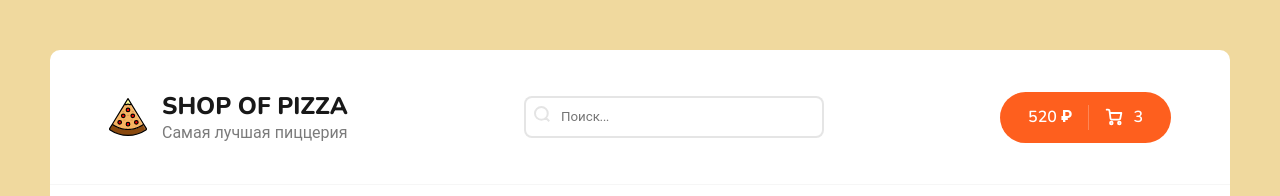
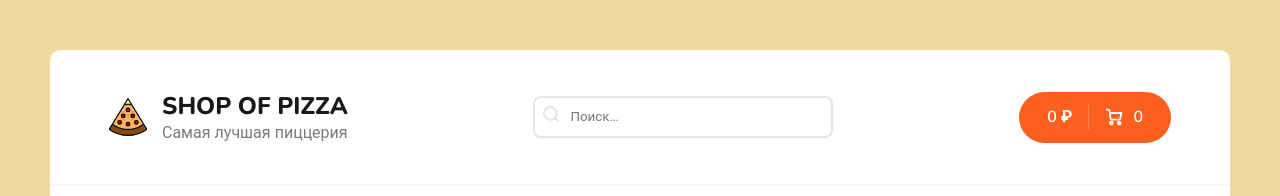
Before and after one commit to Feelcover/Pizza-Project, a React (Create React App) app: page / in a window 1280 px wide. Shown: the top 196 px of the page. Built offline with nearby package versions, Linux system fonts and the light colour scheme; no server answers.

Commit message:
добавлена часть функционала корзины(сумма и количество в хередере + каунтер на кнопке добавить)

```diff
--- a/src/components/Header.jsx
+++ b/src/components/Header.jsx
@@ -1,16 +1,21 @@
-import {Link} from "react-router-dom"
+import { Link } from "react-router-dom";
 import logo from "../img/pizza-logo.svg";
 import { setSearchValue } from "../services/slices/filterSlice";
-import { useDispatch } from "react-redux";
+import { useDispatch, useSelector } from "react-redux";
 import Search from "./Search/Search";
 
 const Header = () => {
+  const { totalPrice, items } = useSelector((state) => state.basketSlice);
   const dispatch = useDispatch();
+
   return (
     <div className="header">
       <div className="container">
         <Link to="/">
-        <div className="header__logo" onClick={()=>dispatch(setSearchValue(''))}>
+          <div
+            className="header__logo"
+            onClick={() => dispatch(setSearchValue(""))}
+          >
             <img width="38" src={logo} alt="Pizza logo" />
             <div>
               <h1>Shop of Pizza</h1>
@@ -18,10 +23,10 @@ const Header = () => {
             </div>
           </div>
         </Link>
-        <Search/>
+        <Search />
         <div className="header__cart">
           <Link to="/Basket" className="button button--cart">
-            <span>520 ₽</span>
+            <span>{totalPrice} ₽</span>
             <div className="button__delimiter"></div>
             <svg
               width="18"
@@ -52,7 +57,7 @@ const Header = () => {
                 strokeLinejoin="round"
               />
             </svg>
-            <span>3</span>
+            <span>{items.length}</span>
           </Link>
         </div>
       </div>
--- a/src/components/Pizza/Pizza.jsx
+++ b/src/components/Pizza/Pizza.jsx
@@ -1,10 +1,30 @@
 import React from "react";
+import { useDispatch, useSelector } from "react-redux";
+import { addItem } from "../../services/slices/basketSlice";
 
-const Pizza = ({ name, price, imageUrl, sizes, types }) => {
+const Pizza = ({ name, price, imageUrl, sizes, types, id }) => {
+  const pizzaTypes = ["тонкое", "традиционное"];
+
   const [activeType, setActiveType] = React.useState(0);
   const [activeSize, setActiveSize] = React.useState(0);
+  const dispatch = useDispatch();
+  const itemCounter = useSelector((state) =>
+    state.basketSlice.items.find((item) => item.id === id)
+  );
+  const isCountAdded = itemCounter ? itemCounter.count : null;
 
-  const pizzaTypes = ["тонкое", "традиционное"];
+  const addInBasket = () => {
+    const item = {
+      name,
+      price,
+      imageUrl,
+      type: pizzaTypes[activeType],
+      size: activeSize,
+      id,
+    };
+    dispatch(addItem(item));
+  };
+
   return (
     <div className="pizza-block">
       <img className="pizza-block__image" src={imageUrl} alt="Pizza" />
@@ -35,7 +55,10 @@ const Pizza = ({ name, price, imageUrl, sizes, types }) => {
       </div>
       <div className="pizza-block__bottom">
         <div className="pizza-block__price">от {price} ₽</div>
-        <div className="button button--outline button--add">
+        <div
+          className="button button--outline button--add"
+          onClick={addInBasket}
+        >
           <svg
             width="12"
             height="12"
@@ -49,7 +72,7 @@ const Pizza = ({ name, price, imageUrl, sizes, types }) => {
             />
           </svg>
           <span>Добавить</span>
-          <i>2</i>
+          {isCountAdded > 0 && <i>{isCountAdded}</i>}
         </div>
       </div>
     </div>
--- /dev/null
+++ b/src/services/slices/basketSlice.js
@@ -0,0 +1,38 @@
+import { createSlice } from "@reduxjs/toolkit";
+
+const initialState = {
+  items: [],
+  totalPrice: 0,
+};
+
+const basketSlice = createSlice({
+  name: "basket",
+  initialState,
+  reducers: {
+    addItem: (state, action) => {
+      const repeatObject = state.items.find(
+        (item) => item.id === action.payload.id
+      );
+      if (repeatObject) {
+        repeatObject.count++;
+      } else {
+        state.items.push({
+          ...action.payload,
+          count: 1,
+        });
+      }
+      state.totalPrice = state.items.reduce(
+        (sum, item) => (item.price * item.count) + sum, 0);
+    },
+    removeItem: (state, action) => {
+      state.items.filter((item) => item.id !== action.payload);
+    },
+    clearBasket: (state) => {
+      state.items = [];
+    },
+  },
+});
+
+export const { addItem, removeItem, clearBasket } = basketSlice.actions;
+
+export default basketSlice.reducer;
--- a/src/services/store.js
+++ b/src/services/store.js
@@ -1,11 +1,13 @@
 import { configureStore } from "@reduxjs/toolkit";
 import filterReducer from "./slices/filterSlice";
 import itemsReducer from "./slices/itemsSlice";
+import basketSlice from "./slices/basketSlice";
 
 
 export const store = configureStore({
   reducer: {
     filterReducer,
+    basketSlice,
     itemsReducer
   },
 });
```
Lines whose indentation alone changed are shown as unchanged.
